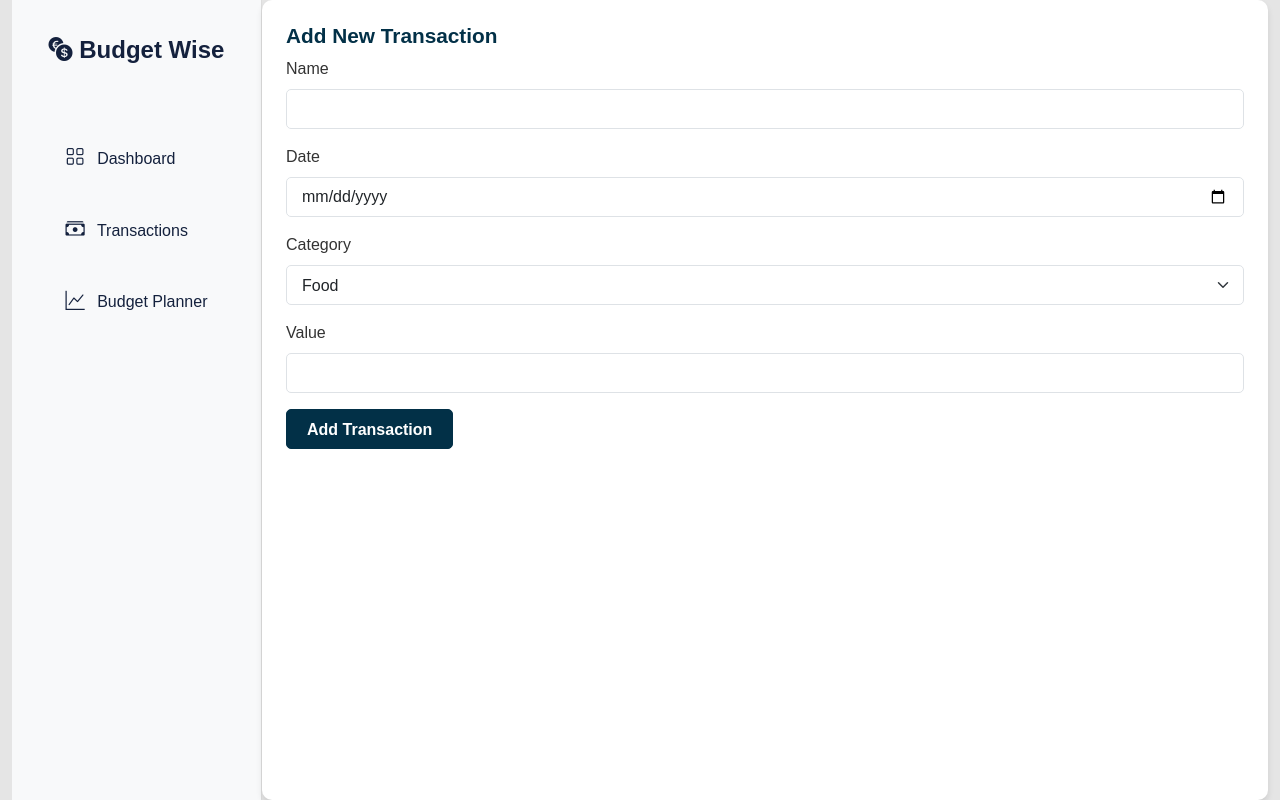
After one commit to DPowidzka/personal-budget-planner, a Flask app: template templates/add_transaction.html in a window 1280 px wide. The commit adds this page. Run offline with Flask 3, Linux system fonts and the light colour scheme; the template is opened without the code that fills it, so the values that code supplies are empty.

Commit message:
Create layout for transactions page

```diff
--- a/app.py
+++ b/app.py
@@ -16,6 +16,24 @@ def dashboard():
 @app.route('/transactions')
 def transactions():
     return render_template('transactions.html')
+
+@app.route('/add-transaction', methods=['GET', 'POST'])
+def add_transaction():
+    if request.method == 'POST':
+        # Logic for adding a new transaction (e.g., saving to the database)
+        transaction_name = request.form['name']
+        transaction_date = request.form['date']
+        transaction_category = request.form['category']
+        transaction_value = request.form['value']
+
+        # Save to database (pseudo-code)
+        # db.add_transaction(name=transaction_name, date=transaction_date, ...)
+
+        return redirect(url_for('transactions'))
+
+    # Render the Add Transaction form
+    return render_template('add_transaction.html')
+
 
 
 @app.route('/budget-planner')
--- a/static/style.css
+++ b/static/style.css
@@ -102,20 +102,40 @@ body {
 	font-weight: bold;
 }
 
+/* Transactions Table */
 .table {
-	width: 100%;
-	margin: 0;
+	width: 100%; /* Table adjusts to container width */
+	max-width: 100%; /* Prevents the table from expanding beyond its container */
+	table-layout: auto; /* Allows the browser to manage column widths */
+	overflow-x: auto; /* Add horizontal scroll inside the table if necessary */
+	border-collapse: collapse;
+}
+.table-header {
+	background-color: #f4f5f7; /* Light grey background for headings */
+	color: #333;
+	font-weight: bold;
+	border-bottom: 2px solid #ddd;
+}
+
+.table td {
+	color: #555; /* Standardized text color for table rows */
+	vertical-align: middle;
+	border: none;
 }
 
 .table th {
-	text-align: left;
-	color: #333;
-	font-weight: bold;
+	text-align: left; /* Align headings to the left */
+	border: none;
 }
 
-.table td {
-	color: #555;
-	vertical-align: middle;
+/* Table Hover Effect */
+.table tr:hover {
+	background-color: #f8f9fa; /* Light hover effect for better interactivity */
+}
+
+/* Button and Input Alignment */
+.d-flex {
+	gap: 10px; /* Adds spacing between elements in flex containers */
 }
 
 .table td .bi {
@@ -172,16 +192,45 @@ body {
 	border-radius: 5px;
 }
 
-/* Sidebar Styles */
+/* Sidebar */
 .sidebar {
-	background-color: #ffffffe2; /* Light grey background */
-	color: #14213d; /* Updated text color in the sidebar */
-	border-radius: 12px; /* Rounded corners */
-	box-shadow: 0 8px 16px rgba(0, 0, 0, 0.1); /* Soft shadow */
-	padding: 10px; /* Padding for better spacing */
-	overflow: hidden; /* Ensures content stays within rounded corners */
+	background-color: #f8f9fa; /* Light grey background */
+	color: #14213d; /* Text color */
+	border-right: 1px solid #ddd;
 	height: 100vh; /* Full viewport height */
-	position: fixed; /* Fix it to the side of the screen */
+	overflow-y: auto; /* Scrollable if content overflows */
+	overflow-x: hidden;
+	max-width: 250px;
+	flex: 0 0 250px;
+	box-sizing: border-box;
+}
+.sidebar .logo {
+	font-size: 1.5rem;
+	font-weight: bold;
+	margin-bottom: 20px;
+}
+
+.sidebar ul {
+	list-style: none;
+	padding: 0;
+}
+
+.sidebar ul li {
+	margin: 15px 0;
+}
+
+.sidebar ul li a {
+	color: #14213d;
+	text-decoration: none;
+	font-size: 1rem;
+	padding: 10px 15px;
+	display: block;
+	border-radius: 4px;
+	transition: background-color 0.3s ease;
+}
+
+.sidebar ul li a:hover {
+	background-color: rgba(0, 0, 0, 0.1);
 }
 
 /* Navigation Links */
@@ -202,13 +251,24 @@ body {
 	text-decoration: none;
 }
 
-/* Main Content Styles */
+/* Main Content */
 .content {
-	margin-left: 250px; /* Adjust this based on your sidebar width */
-	background-color: #ffffffa9; /* White background for the main content area */
+	flex: 1;
+	min-width: 0;
+	background-color: #ffffff; /* White background */
 	border-radius: 10px;
 	box-shadow: 0 4px 6px rgba(0, 0, 0, 0.1);
-	padding: 20px; /* Add padding for readability */
+	box-sizing: border-box;
+	width: 100%;
+	padding: 20px;
+	overflow-y: auto;
+	overflow-x: hidden;
+}
+
+.content-title {
+	color: #023047;
+	font-weight: bold;
+	margin-bottom: 20px;
 }
 
 .content h1 {
@@ -228,3 +288,82 @@ body {
 	margin-bottom: 10px; /* Space below the heading */
 	color: #14213d; /* Ensure it matches the theme */
 }
+/* General Button and Input Alignment */
+form .form-control,
+.form-select,
+.btn-success,
+.btn-primary {
+	height: 40px; /* Ensure consistent height across elements */
+	line-height: 40px; /* Align text vertically within elements */
+	padding: 0 15px; /* Add padding for a consistent appearance */
+	font-size: 1rem; /* Consistent font size */
+	border-radius: 5px; /* Match border radius for buttons */
+	box-sizing: border-box; /* Include padding and border in height */
+}
+
+/* Adjust Button Specific Styles */
+.btn-success,
+.btn-primary {
+	display: inline-block; /* Align buttons inline */
+	height: 40px; /* Match input and dropdown height */
+	padding: 0 20px; /* Add padding for buttons */
+	font-size: 1rem; /* Ensure font size matches inputs */
+	font-weight: bold; /* Optionally make the text bold */
+	border-radius: 5px; /* Ensure rounded corners match */
+}
+.btn-success {
+	background-color: #fca311; /* Set the background color */
+	border-color: #fca311; /* Set the border color */
+	color: white; /* Text color */
+	transition: all 0.3s ease; /* Smooth transition for hover effects */
+}
+
+.btn-success:hover {
+	background-color: #d98c0a; /* Slightly darker shade for hover */
+	border-color: #d98c0a; /* Match border color on hover */
+}
+
+.btn-success:active {
+	background-color: #b37408; /* Even darker shade for active state */
+	border-color: #b37408; /* Match border color for active state */
+	box-shadow: inset 0 2px 5px rgba(0, 0, 0, 0.2); /* Inner shadow for active press effect */
+}
+
+/* Flex Container for Alignment */
+.d-flex {
+	gap: 10px; /* Spacing between elements */
+	align-items: center; /* Vertical alignment for elements */
+}
+
+/* Dropdown Menu Styling */
+.form-select {
+	display: inline-block; /* Allow alignment with other elements */
+	height: 40px; /* Match height of inputs and buttons */
+	padding: 0 15px; /* Add padding */
+	font-size: 1rem; /* Font size consistency */
+	border-radius: 5px; /* Rounded corners */
+	box-sizing: border-box; /* Include padding and border in height */
+}
+
+/* Search Bar */
+form .form-control {
+	display: inline-block; /* Align with buttons and dropdowns */
+	height: 40px; /* Match other elements */
+	padding: 0 15px; /* Inner padding for a clean look */
+	font-size: 1rem; /* Uniform font size */
+	border-radius: 5px; /* Rounded corners */
+	box-sizing: border-box; /* Include padding and border in height */
+}
+
+.container-fluid {
+	width: 100%; /* Ensure the container doesn't exceed viewport width */
+	height: 100%;
+	overflow-x: hidden; /* Prevent horizontal scrolling */
+}
+
+.row {
+	height: 100%;
+	display: flex;
+	flex-wrap: nowrap; /* Prevent row wrapping, keeps layout intact */
+	margin: 0; /* Remove default margin that might cause overflow */
+}
--- /dev/null
+++ b/templates/add_transaction.html
@@ -0,0 +1,31 @@
+{% extends "base.html" %}
+
+{% block title %}Add Transaction{% endblock %}
+
+{% block content %}
+<h1>Add New Transaction</h1>
+<form method="POST" action="{{ url_for('add_transaction') }}">
+    <div class="mb-3">
+        <label for="name" class="form-label">Name</label>
+        <input type="text" id="name" name="name" class="form-control" required>
+    </div>
+    <div class="mb-3">
+        <label for="date" class="form-label">Date</label>
+        <input type="date" id="date" name="date" class="form-control" required>
+    </div>
+    <div class="mb-3">
+        <label for="category" class="form-label">Category</label>
+        <select id="category" name="category" class="form-select" required>
+            <option value="food">Food</option>
+            <option value="entertainment">Entertainment</option>
+            <option value="bills">Bills</option>
+            <option value="income">Income</option>
+        </select>
+    </div>
+    <div class="mb-3">
+        <label for="value" class="form-label">Value</label>
+        <input type="number" id="value" name="value" class="form-control" required>
+    </div>
+    <button type="submit" class="btn btn-primary">Add Transaction</button>
+</form>
+{% endblock %}
```
Also changed, not shown: templates/transactions.html (+49 -2 lines).
